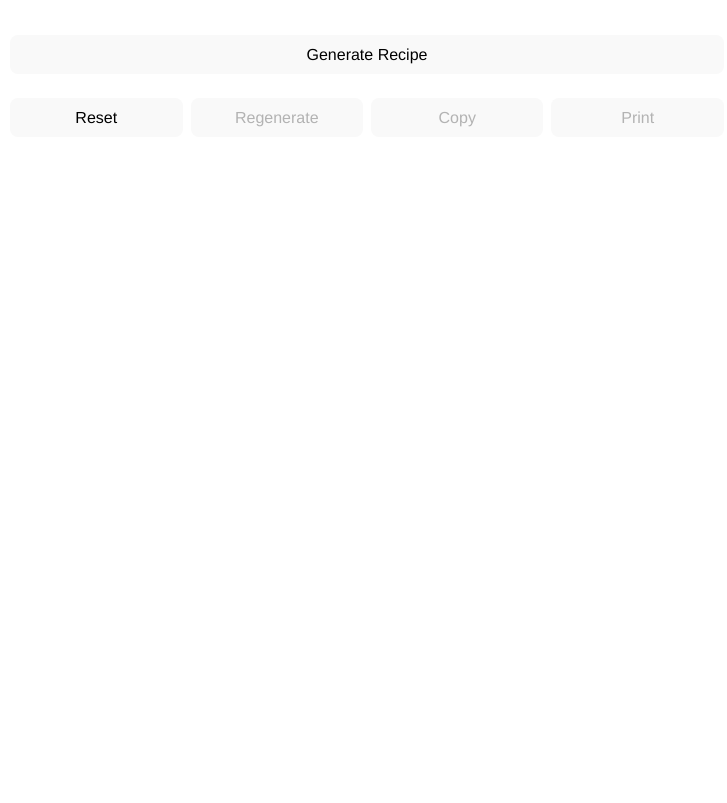
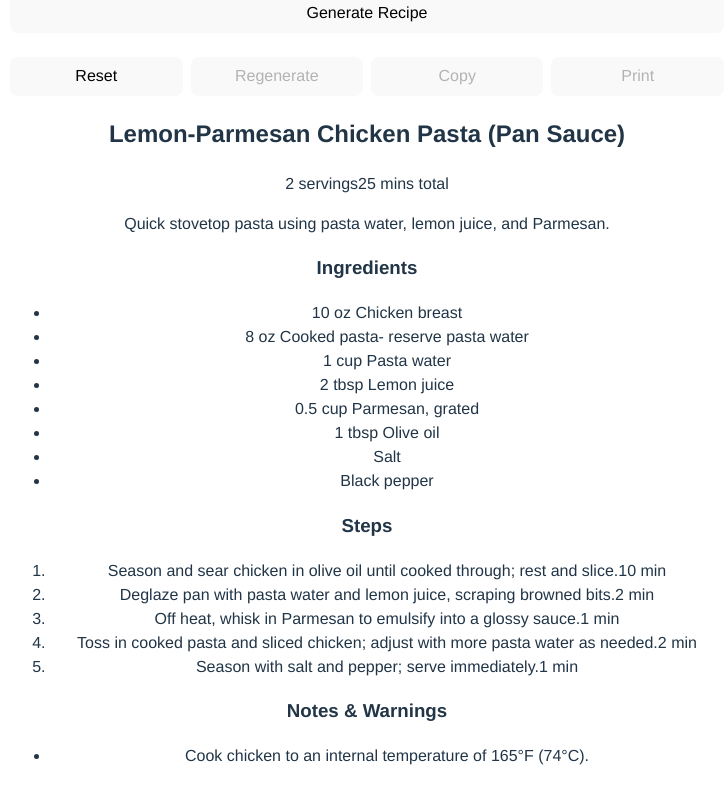
Before and after one commit to nevets-steven/chef-assistant, a React (Vite) app in the folder chef-assistant/: page / in a window 1280 px wide. Shown: the part 589-1392 px from the top of the page, without its empty margins (273-1000 px from the left). Before the commit the page ends 800 px from the top, so only its background shows below. Built offline with nearby package versions, Linux system fonts and the light colour scheme.

Commit message:
added results panel to page. work on CSS later

```diff
--- a/chef-assistant/src/App.jsx
+++ b/chef-assistant/src/App.jsx
@@ -5,6 +5,8 @@ import './App.css'
 import Header from "./components/header"
 import FormPanel from './components/formPanel'
 import ActionsBar from './components/ActionsBar'
+import ResultPanel from './components/ResultPanel'
+import mockRecipe from "./mocks/mockRecipe1.json"
 
 function App() {
   const [count, setCount] = useState(0)
@@ -60,6 +62,7 @@ function App() {
     hasResult={false} //set true once resultPanel is showing recipe
     canRegnerate={false} //set true after first generate
     />
+    <ResultPanel recipe={mockRecipe} />
     </>
   )
 }
--- /dev/null
+++ b/chef-assistant/src/mocks/mockRecipe1.json
@@ -0,0 +1,26 @@
+{
+  "title": "Lemon-Parmesan Chicken Pasta (Pan Sauce)",
+  "summary": "Quick stovetop pasta using pasta water, lemon juice, and Parmesan.",
+  "servings": 2,
+  "total_time_min": 25,
+  "ingredients": [
+    { "name": "Chicken breast", "qty": 10, "unit": "oz" },
+    { "name": "Cooked pasta", "qty": 8, "unit": "oz", "notes": "reserve pasta water" },
+    { "name": "Pasta water", "qty": 1, "unit": "cup" },
+    { "name": "Lemon juice", "qty": 2, "unit": "tbsp" },
+    { "name": "Parmesan, grated", "qty": 0.5, "unit": "cup" },
+    { "name": "Olive oil", "qty": 1, "unit": "tbsp" },
+    { "name": "Salt", "qty": null, "unit": null },
+    { "name": "Black pepper", "qty": null, "unit": null }
+  ],
+  "steps": [
+    { "no": 1, "text": "Season and sear chicken in olive oil until cooked through; rest and slice.", "time_min": 10 },
+    { "no": 2, "text": "Deglaze pan with pasta water and lemon juice, scraping browned bits.", "time_min": 2 },
+    { "no": 3, "text": "Off heat, whisk in Parmesan to emulsify into a glossy sauce.", "time_min": 1 },
+    { "no": 4, "text": "Toss in cooked pasta and sliced chicken; adjust with more pasta water as needed.", "time_min": 2 },
+    { "no": 5, "text": "Season with salt and pepper; serve immediately.", "time_min": 1 }
+  ],
+  "warnings": [
+    "Cook chicken to an internal temperature of 165°F (74°C)."
+  ]
+}
```
